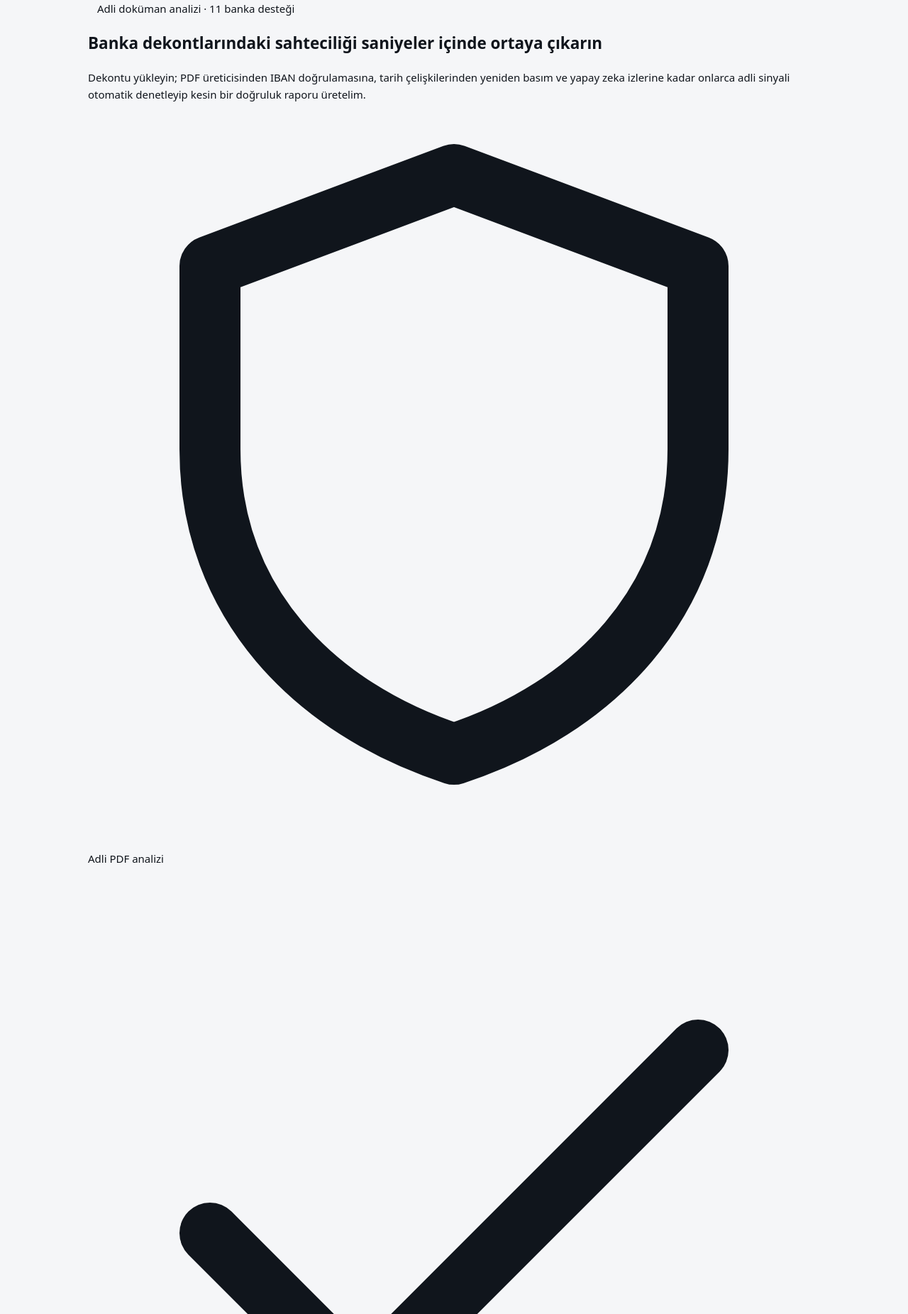
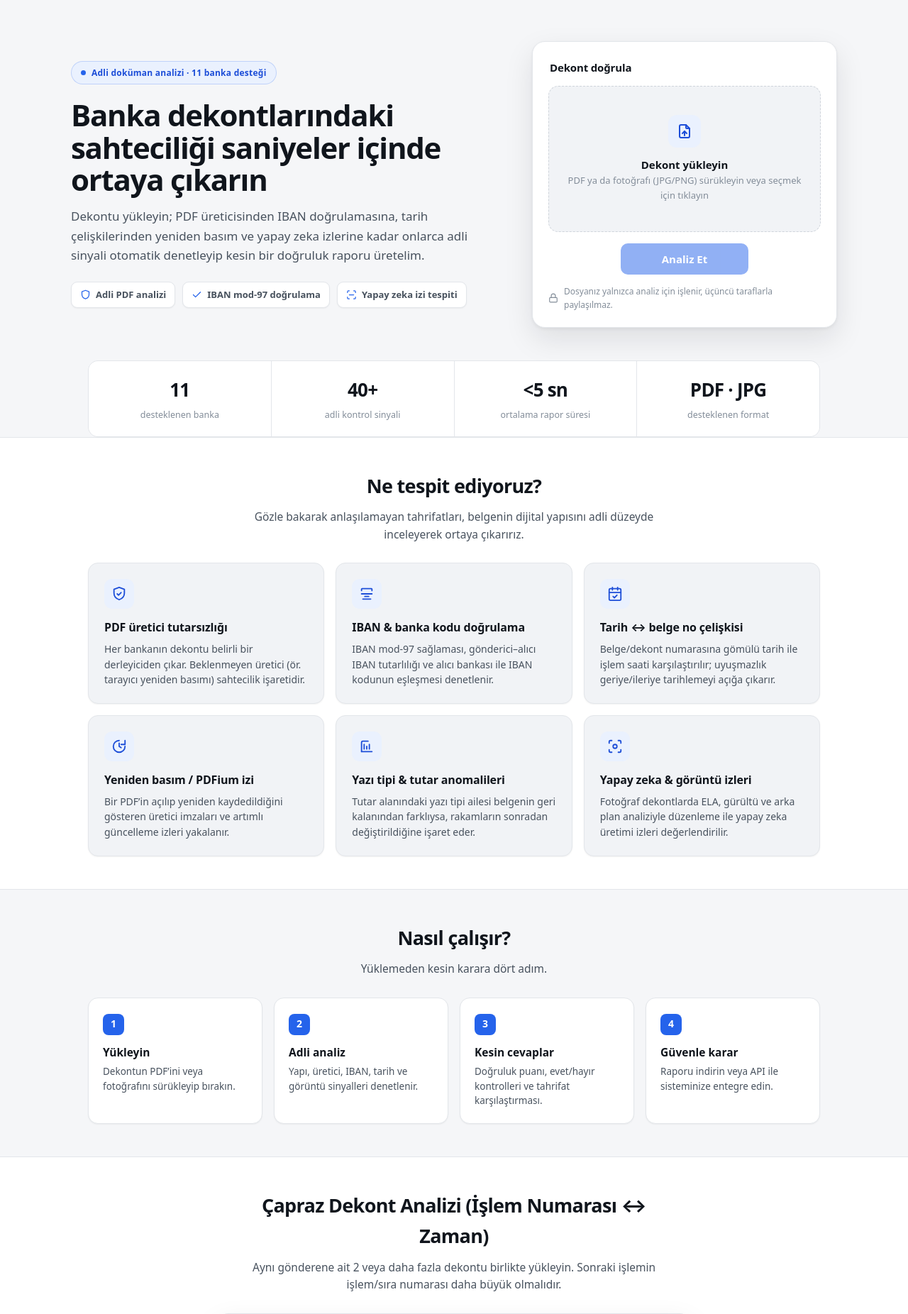
Before and after one commit to mrevreka-dev/dekont-analiz, a FastAPI app: page / in a window 1280 px wide. Shown: the part 63-1915 px from the top of the page at 71% size. Run offline with FastAPI, Linux system fonts and the light colour scheme.

Commit message:
Add files via upload

```diff
--- a/static/style.css
+++ b/static/style.css
@@ -117,7 +117,8 @@ img { max-width: 100%; }
 .card + .card { margin-top: 16px; }
 .upload-card { max-width: 660px; margin: 28px auto 8px; }
 .dropzone {
-  border: 1.5px dashed var(--border-strong); border-radius: var(--radius); padding: 44px 22px;
+  display: flex; flex-direction: column; align-items: center; justify-content: center;
+  border: 1.5px dashed var(--border-strong); border-radius: var(--radius); padding: 40px 22px;
   text-align: center; cursor: pointer; transition: .18s ease; background: var(--surface-2);
 }
 .dropzone:hover, .dropzone.drag {
@@ -265,6 +266,118 @@ img { max-width: 100%; }
 ul { padding-left: 20px; }
 .hidden { display: none !important; }
 
+/* ================= Landing / homepage ================= */
+.lp { padding-bottom: 24px; }
+.eyebrow {
+  display: inline-flex; align-items: center; gap: 8px; font-size: 12px; font-weight: 650;
+  letter-spacing: .02em; color: var(--accent-ink); background: var(--accent-soft);
+  border: 1px solid color-mix(in srgb, var(--accent) 22%, transparent);
+  padding: 6px 13px; border-radius: 999px;
+}
+.eyebrow .dot { width: 7px; height: 7px; background: var(--accent); }
+
+.hero-wrap {
+  display: grid; grid-template-columns: 1.05fr minmax(350px, 430px); gap: 52px;
+  align-items: center; padding: 58px 0 30px;
+}
+.hero-copy h1 {
+  font-size: 42px; line-height: 1.08; letter-spacing: -.03em; font-weight: 780;
+  margin: 20px 0 16px;
+}
+.hero-copy .lead { font-size: 17px; line-height: 1.6; color: var(--text-secondary); margin: 0 0 24px; max-width: 560px; }
+.stat-chips { display: flex; flex-wrap: wrap; gap: 10px; }
+.chip {
+  display: inline-flex; align-items: center; gap: 7px; font-size: 13px; font-weight: 550;
+  color: var(--text-secondary); background: var(--surface-1); border: 1px solid var(--border);
+  padding: 7px 12px; border-radius: 9px; box-shadow: var(--shadow-sm);
+}
+.chip svg { width: 15px; height: 15px; color: var(--accent); flex: 0 0 auto; }
+
+/* upload panel */
+.up-panel {
+  background: var(--surface-1); border: 1px solid var(--border); border-radius: var(--radius-lg);
+  box-shadow: var(--shadow-lg); padding: 22px;
+}
+.up-panel .up-title { font-weight: 700; font-size: 15px; margin: 2px 2px 14px; letter-spacing: -.01em; }
+.dropzone .dz-icon {
+  width: 46px; height: 46px; border-radius: 12px; display: grid; place-items: center;
+  background: var(--accent-soft); color: var(--accent-ink); margin-bottom: 12px;
+}
+.dropzone .dz-icon svg { width: 24px; height: 24px; }
+.dropzone strong { font-size: 15px; }
+.privacy-note {
+  display: flex; align-items: center; gap: 8px; justify-content: center;
+  font-size: 12px; color: var(--text-muted); margin-top: 14px;
+}
+.privacy-note svg { width: 14px; height: 14px; flex: 0 0 auto; }
+
+/* metrics strip */
+.metrics {
+  display: grid; grid-template-columns: repeat(4, 1fr); gap: 1px; background: var(--border);
+  border: 1px solid var(--border); border-radius: var(--radius); overflow: hidden; margin-top: 8px;
+}
+.metric { background: var(--surface-1); padding: 20px 18px; text-align: center; }
+.metric .mv { font-size: 26px; font-weight: 780; letter-spacing: -.03em; }
+.metric .ml { font-size: 12.5px; color: var(--text-muted); margin-top: 4px; }
+
+/* section heading (landing) */
+.lp-head { text-align: center; max-width: 640px; margin: 0 auto 28px; }
+.lp-head h2 { font-size: 27px; letter-spacing: -.025em; font-weight: 750; margin: 0 0 10px; }
+.lp-head p { color: var(--text-secondary); margin: 0; font-size: 15.5px; }
+.lp-section { padding: 46px 0; }
+.lp-section.alt { background: var(--surface-1); border-top: 1px solid var(--border); border-bottom: 1px solid var(--border); }
+
+/* feature grid */
+.feature-grid { display: grid; grid-template-columns: repeat(3, 1fr); gap: 16px; }
+.feature {
+  background: var(--surface-1); border: 1px solid var(--border); border-radius: var(--radius);
+  padding: 22px; box-shadow: var(--shadow-sm); transition: .18s;
+}
+.lp-section.alt .feature { background: var(--surface-2); }
+.feature:hover { border-color: var(--border-strong); box-shadow: var(--shadow); transform: translateY(-2px); }
+.feature .fi {
+  width: 42px; height: 42px; border-radius: 11px; display: grid; place-items: center;
+  background: var(--accent-soft); color: var(--accent-ink); margin-bottom: 14px;
+}
+.feature .fi svg { width: 22px; height: 22px; }
+.feature h3 { font-size: 16px; margin: 0 0 6px; letter-spacing: -.01em; font-weight: 680; }
+.feature p { margin: 0; font-size: 14px; color: var(--text-secondary); line-height: 1.55; }
+
+/* steps */
+.steps { display: grid; grid-template-columns: repeat(4, 1fr); gap: 16px; counter-reset: step; }
+.step {
+  position: relative; background: var(--surface-1); border: 1px solid var(--border);
+  border-radius: var(--radius); padding: 22px 20px; box-shadow: var(--shadow-sm);
+}
+.step .sn {
+  width: 30px; height: 30px; border-radius: 8px; display: grid; place-items: center;
+  background: var(--accent); color: #fff; font-weight: 750; font-size: 14px; margin-bottom: 12px;
+}
+.step h3 { font-size: 15.5px; margin: 0 0 5px; font-weight: 680; }
+.step p { margin: 0; font-size: 13.5px; color: var(--text-secondary); line-height: 1.5; }
+
+/* API row */
+.api-row { display: grid; grid-template-columns: 1fr 1.15fr; gap: 28px; align-items: center; }
+.api-row .api-copy h2 { font-size: 24px; letter-spacing: -.02em; margin: 0 0 10px; font-weight: 730; }
+.api-row .api-copy p { color: var(--text-secondary); margin: 0 0 12px; }
+
+@media (max-width: 900px) {
+  .hero-wrap { grid-template-columns: 1fr; gap: 30px; padding: 40px 0 20px; }
+  .feature-grid { grid-template-columns: repeat(2, 1fr); }
+  .steps { grid-template-columns: repeat(2, 1fr); }
+  .metrics { grid-template-columns: repeat(2, 1fr); }
+  .api-row { grid-template-columns: 1fr; gap: 18px; }
+}
+@media (max-width: 560px) {
+  .hero-copy h1 { font-size: 31px; }
+  .hero-copy .lead { font-size: 15.5px; }
+  .feature-grid { grid-template-columns: 1fr; }
+  .steps { grid-template-columns: 1fr; }
+  .lp-section { padding: 34px 0; }
+  .lp-head h2 { font-size: 23px; }
+  .metric .mv { font-size: 22px; }
+}
+
 /* ---------------- Mobile refinements ---------------- */
 @media (max-width: 640px) {
   body { font-size: 14.5px; }
```
